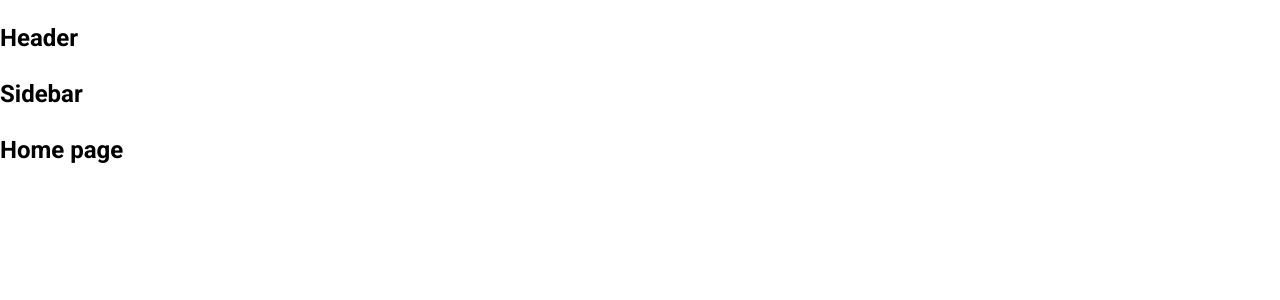
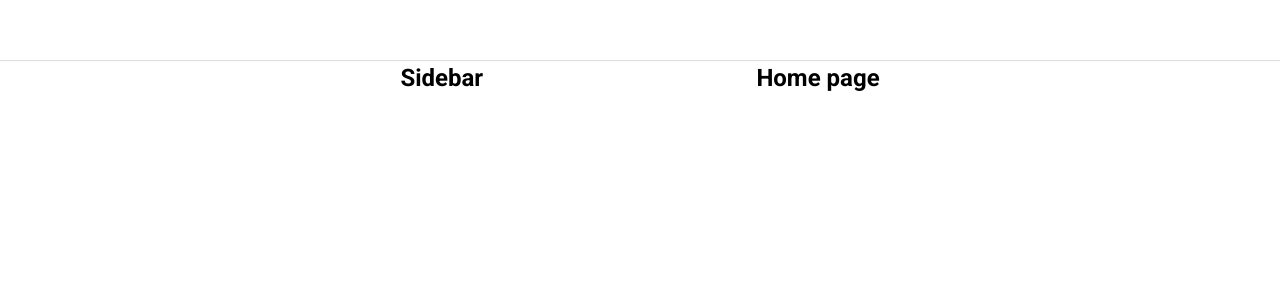
Before and after one commit to thanhdong8498/tiktok-ui, a React (Create React App) app: page / in a window 1280 px wide. Shown: the top 300 px of the page. Built offline with nearby package versions, Linux system fonts and the light colour scheme.

Commit message:
Bài 92: Dựng khung Layout mặc định

```diff
--- a/package.json
+++ b/package.json
@@ -6,6 +6,7 @@
     "@testing-library/jest-dom": "^5.16.5",
     "@testing-library/react": "^13.4.0",
     "@testing-library/user-event": "^13.5.0",
+    "classname": "^0.0.0",
     "normalize.css": "^8.0.1",
     "react": "^18.2.0",
     "react-dom": "^18.2.0",
--- a/src/components/GlobalStyle/GlobalStyle.scss
+++ b/src/components/GlobalStyle/GlobalStyle.scss
@@ -3,10 +3,15 @@
 
 :root {
     --primary: #fe2c55;
+    //Defaul layout
+    --default-layout-header-height: 60px;
+    --default-layout-width: 1150px;
 }
 
 * {
     box-sizing: border-box;
+    margin: 0;
+    padding: 0;
 }
 
 html {
--- /dev/null
+++ b/src/components/Layout/DefaultLayout/DefaultLayout.module.scss
@@ -0,0 +1,14 @@
+.wrapper {
+    display: flex;
+    flex-direction: column;
+    align-items: center;
+}
+
+.container {
+    width: var(----default-layout-width);
+    display: flex;
+}
+
+.content {
+    flex: 1;
+}
--- /dev/null
+++ b/src/components/Layout/DefaultLayout/Sidebar/Sidebar.module.scss
@@ -0,0 +1,3 @@
+.wrapper {
+    width: 356px;
+}
--- a/src/components/Layout/DefaultLayout/Sidebar/index.js
+++ b/src/components/Layout/DefaultLayout/Sidebar/index.js
@@ -1,5 +1,14 @@
+import style from './Sidebar.module.scss';
+import className from 'classnames/bind';
+
+const cx = className.bind(style);
+
 function Sidebar() {
-    return <h2>Sidebar</h2>;
+    return (
+        <aside className={cx('wrapper')}>
+            <h2>Sidebar</h2>
+        </aside>
+    );
 }
 
 export default Sidebar;
--- a/src/components/Layout/DefaultLayout/index.js
+++ b/src/components/Layout/DefaultLayout/index.js
@@ -1,16 +1,20 @@
+import style from './DefaultLayout.module.scss';
+import className from 'classnames/bind';
 import Header from '~/components/Layout/components/Header';
 import Sidebar from './Sidebar';
 
+const cx = className.bind(style);
+
 function DefualtLayout({ children }) {
     return (
-        <div>
+        <div className={cx('wrapper')}>
             <Header />
-            <div className="container">
+            <div className={cx('container')}>
                 <Sidebar />
-                <div className="content">{children}</div>
+                <div className={cx('content')}>{children}</div>
             </div>
         </div>
     );
 }
 
-export default DefualtLayout
+export default DefualtLayout;
--- /dev/null
+++ b/src/components/Layout/components/Header/Header.module.scss
@@ -0,0 +1,12 @@
+.wrapper {
+    width: 100%;
+    height: var(--default-layout-header-height);
+    box-shadow: 0px 1px 1px rgb(0 0 0 / 12%);
+    display: flex;
+    justify-content: center;
+}
+
+.inner {
+    height: 100%;
+    width: var(--default-layout-width);
+}
--- a/src/components/Layout/components/Header/index.js
+++ b/src/components/Layout/components/Header/index.js
@@ -1,5 +1,14 @@
+import className from 'classnames/bind';
+import style from './Header.module.scss';
+
+const cx = className.bind(style);
+
 function Header() {
-    return <h2>Header</h2>;
+    return <header className={cx('wrapper')}>
+        <div className={cx('inner')}>
+
+        </div>
+    </header>;
 }
 
 export default Header;
```
Also changed, not shown: 1 other file (tests, documents, lock files or other folders).
